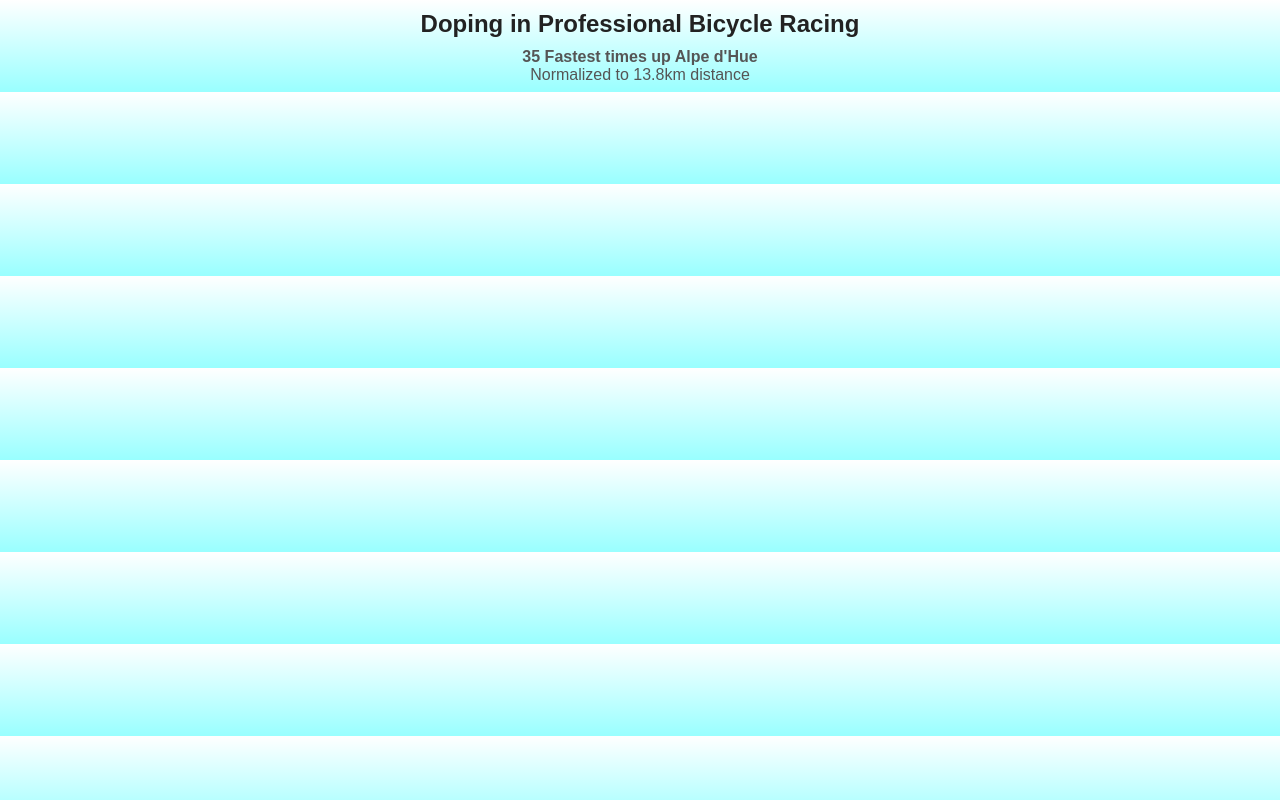
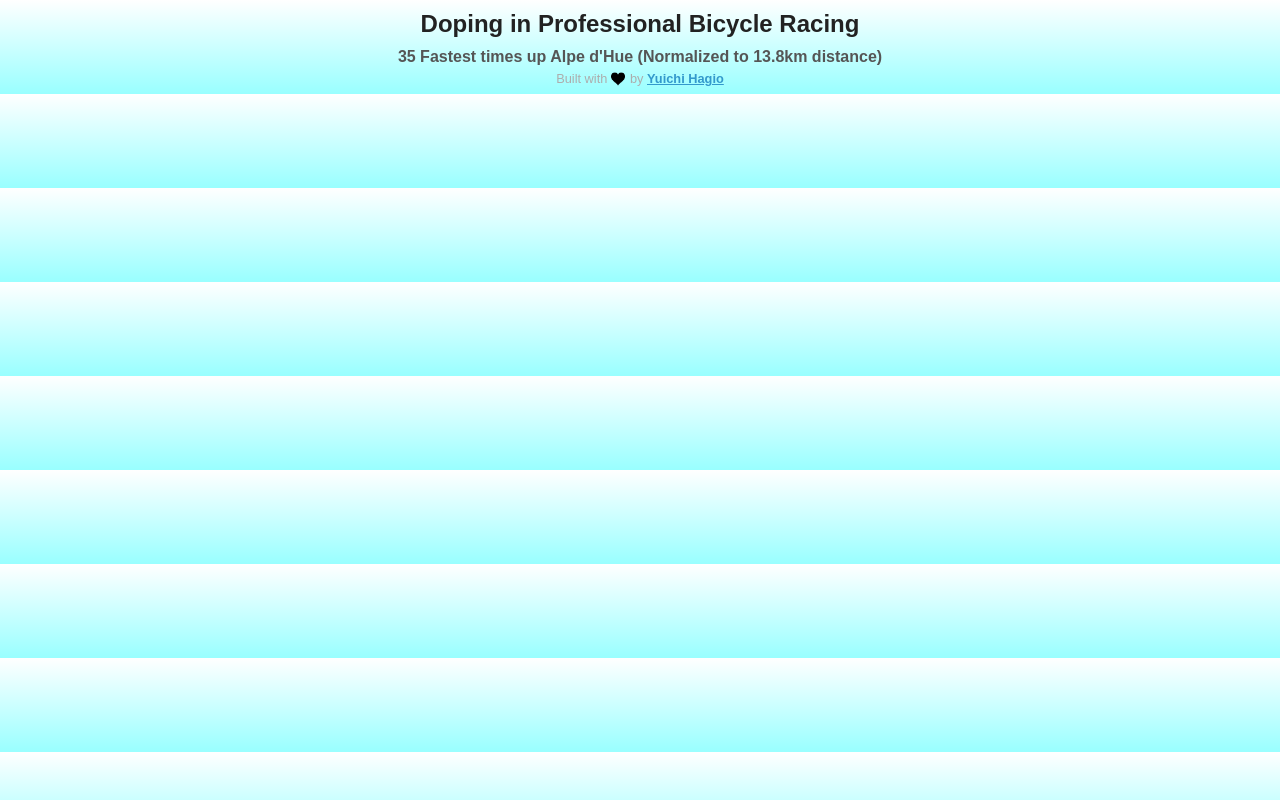
Before and after one commit to yhagio/D3-Scatter-Plot, a plain HTML site: page index.html in a window 1280 px wide. Drawn offline with nearby package versions, Linux system fonts and the light colour scheme; no server answers.

Commit message:
modified screenshot. added create by section

```diff
--- a/index.html
+++ b/index.html
@@ -9,8 +9,10 @@
 <body>
   <div>
     <h2 class='title'>Doping in Professional Bicycle Racing</h2>
-    <h4 class='subtitle'>35 Fastest times up Alpe d'Hue</h4>
-    <p class='subtitle'>Normalized to 13.8km distance</p>
+    <h4 class='subtitle'>35 Fastest times up Alpe d'Hue (Normalized to 13.8km distance)</h4>
+    <p class='createdBy'>
+      Built with <img src="images/iconmonstr-favorite-4-icon-24.png" alt="heart" class="heartImage">by <a href="https://github.com/yhagio" class="nameLink" target="_blank">Yuichi Hagio</a>
+    </p>
   </div>
 
   <div id="tooltip">
--- a/main.css
+++ b/main.css
@@ -8,13 +8,32 @@ body {
     );
 }
 
+/* Header Part */
 .title {
   color: #222;
   margin: 10px 3px;
 }
 
 .subtitle {
+  margin: 0 0 5px 0;
+}
+
+/* Create By Section */
+.createdBy {
+  font-size: 0.8em;
   margin: 0;
+  color: #adadad;
+}
+
+.heartImage {
+  vertical-align: bottom;
+  width: 14px;
+  margin-right: 5px;
+}
+
+.nameLink {
+  color: #3399CC;
+  font-weight: bold;
 }
 
 /* Axis */
```
Also changed, not shown: SCR.png, images/iconmonstr-favorite-4-icon-24.png (added).
